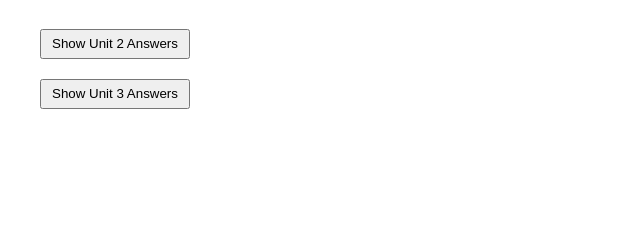
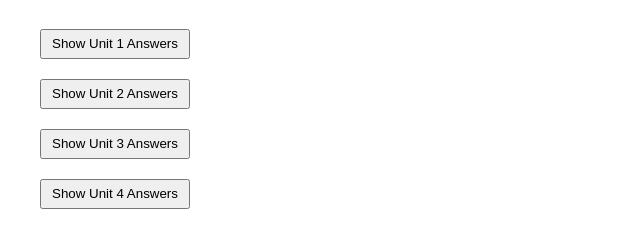
Before and after one commit to zharnite/Flinn-AP-Chem, a plain HTML site: page index.html in a window 1280 px wide. Shown: the part 61-308 px from the top of the page, without its empty margins (0-640 px from the left). Drawn offline with Linux system fonts and the light colour scheme.

Commit message:
added unit 1 and 4

```diff
--- a/index.html
+++ b/index.html
@@ -25,14 +25,30 @@
 	<body>
 		<h1>FLINN AP Chemisty Answers</h1>
 
+		<button onclick="unit_1();">Show Unit 1 Answers</button>
+		<div id="addHere_1"></div>
+
 		<button onclick="unit_2();">Show Unit 2 Answers</button>
 		<div id="addHere_2"></div>
 
 		<button onclick="unit_3();">Show Unit 3 Answers</button>
 		<div id="addHere_3"></div>
 
+		<button onclick="unit_4();">Show Unit 4 Answers</button>
+		<div id="addHere_4"></div>
+
 
 		<script>
+			function unit_1() {
+				var num = 100;
+				for(var i = 0; i < num; i++) {
+					var img = document.createElement("img");
+					theLink = "https://www.flinnprep.com/Content/AP_Chemistry_Prep_Course/Nomenclature/Assets/Images/AnswerImages/question" + i + ".png";
+					img.src = theLink;
+					var src = document.getElementById("addHere_1");
+					src.appendChild(img);
+				}
+			}
 
 			function unit_2() {
 				var num = 100;
@@ -56,6 +72,17 @@
 				}
 			}
 
+			function unit_4() {
+				var num = 100;
+				for(var i = 0; i < num; i++) {
+					var img = document.createElement("img");
+					theLink = "https://www.flinnprep.com/Content/AP_Chemistry_Prep_Course/Bonding_Basics/Assets/Images/AnswerImages/question" + i + ".png";
+					img.src = theLink;
+					var src = document.getElementById("addHere_4");
+					src.appendChild(img);
+				}
+			}
+
 
 		</script>
 	</body>
```
